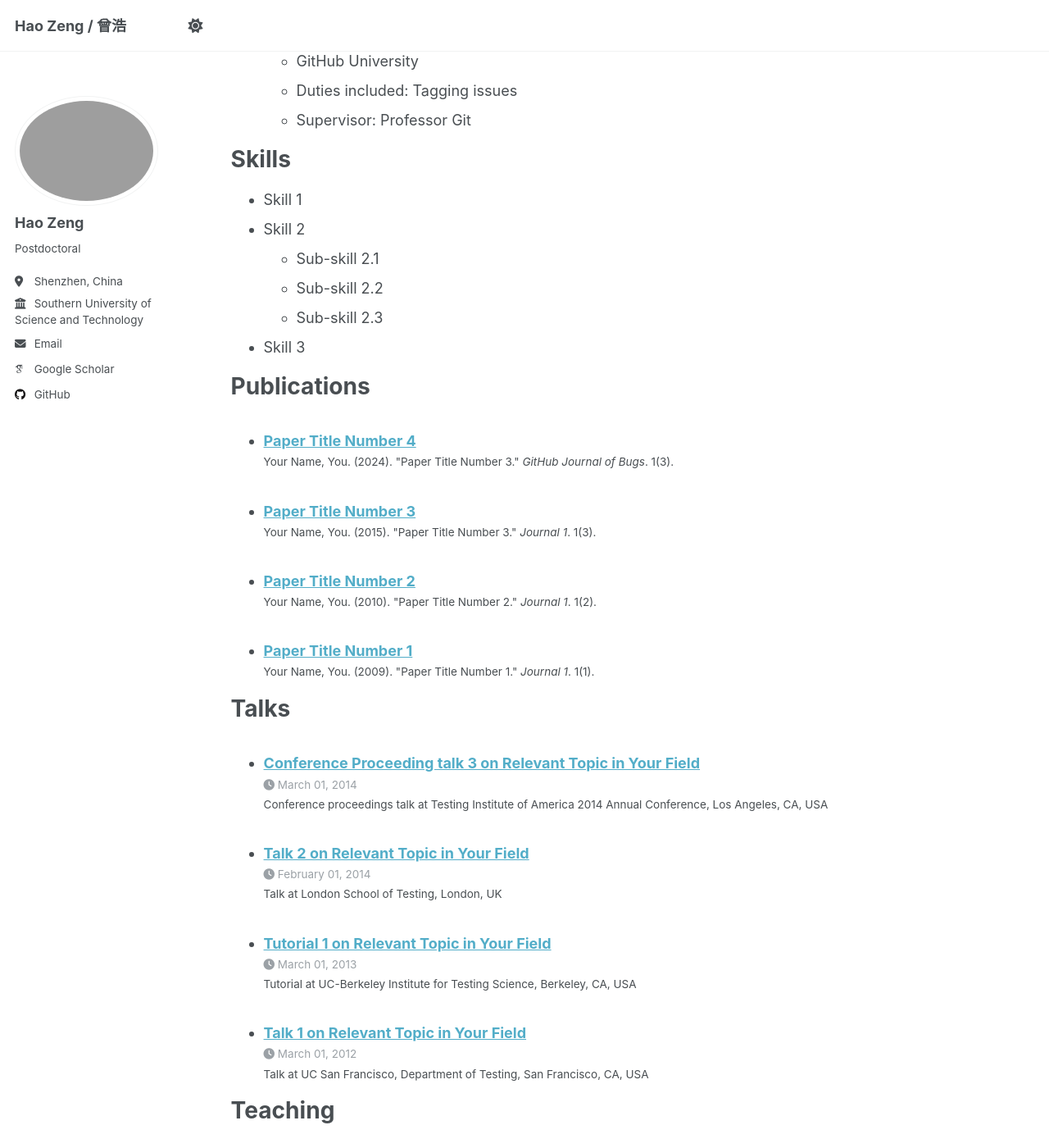
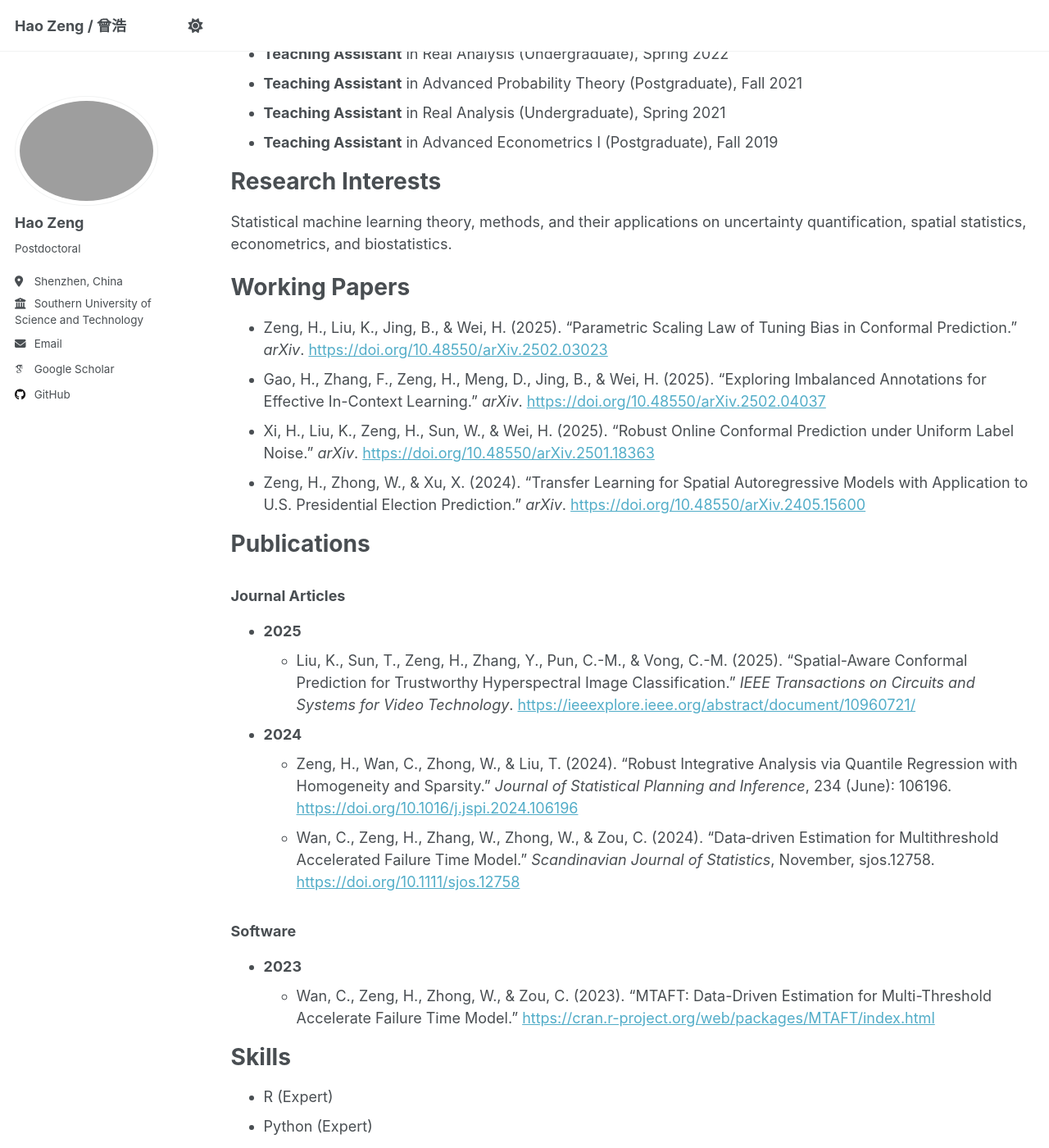
Before and after one commit to ZhaoyuXingStat/ZhaoyuXingStat.github.io, a Jekyll site: the page built from _pages/cv.md, in a window 1280 px wide and 1400 px high, scrolled down 625 px. Shown: the whole window at 82% size. Built offline with Jekyll 4.4.1, drawn with Linux system fonts in a browser that asks for light colours; some web fonts are replaced; some of the changed text lies outside the part shown.

Commit message:
更新个人简介，修改了姓名、电子邮件和网站信息，更新了教育背景和工作经历，添加了研究兴趣和发表的论文，提升了内容的完整性和专业性。

```diff
--- a/_pages/cv.md
+++ b/_pages/cv.md
@@ -11,54 +11,61 @@ redirect_from:
 
 Education
 ======
-* Ph.D in Version Control Theory, GitHub University, 2018 (expected)
-* M.S. in Jekyll, GitHub University, 2014
-* B.S. in GitHub, GitHub University, 2012
+* **Ph.D. in Statistics** (Supervisors: Wei Zhong, Xingbai Xu, and Tuo Liu), 2020-2024
+  * Gregory and Paula Chow Institute for Studies in Economics, Xiamen University
+* **M.S. in Quantitative Economics** (To Ph.D. in 2020), 2018-2020
+  * Wang Yanan Institute for Studies in Economics, Xiamen University
+* **B.S. in the Base of Financial Mathematics and Financial Engineering** (Peng Shige Class), 2014-2018
+  * School of Mathematics, Shandong University
 
-Work experience
+Work Experience
 ======
-* Spring 2024: Academic Pages Collaborator
-  * GitHub University
-  * Duties includes: Updates and improvements to template
-  * Supervisor: The Users
+* **Postdoctoral Researcher**, Jul 2024 - Present
+  * Department of Statistics and Data Science, Southern University of Science and Technology (SUSTech) & National University of Singapore (NUS)
+* **Visiting Scholar**, May 2023 - Oct 2023
+  * Department of Statistics, National University of Singapore (NUS)
+* **Teaching Assistant** in Probability Introduction (Undergraduate), Fall 2022
+* **Teaching Assistant** in Real Analysis (Undergraduate), Spring 2022
+* **Teaching Assistant** in Advanced Probability Theory (Postgraduate), Fall 2021
+* **Teaching Assistant** in Real Analysis (Undergraduate), Spring 2021
+* **Teaching Assistant** in Advanced Econometrics I (Postgraduate), Fall 2019
 
-* Fall 2015: Research Assistant
-  * GitHub University
-  * Duties included: Merging pull requests
-  * Supervisor: Professor Hub
+Research Interests
+======
+Statistical machine learning theory, methods, and their applications on uncertainty quantification, spatial statistics, econometrics, and biostatistics.
 
-* Summer 2015: Research Assistant
-  * GitHub University
-  * Duties included: Tagging issues
-  * Supervisor: Professor Git
+Working Papers
+======
+*   Zeng, H., Liu, K., Jing, B., & Wei, H. (2025). "Parametric Scaling Law of Tuning Bias in Conformal Prediction." *arXiv*. [https://doi.org/10.48550/arXiv.2502.03023](https://doi.org/10.48550/arXiv.2502.03023)
+*   Gao, H., Zhang, F., Zeng, H., Meng, D., Jing, B., & Wei, H. (2025). "Exploring Imbalanced Annotations for Effective In-Context Learning." *arXiv*. [https://doi.org/10.48550/arXiv.2502.04037](https://doi.org/10.48550/arXiv.2502.04037)
+*   Xi, H., Liu, K., Zeng, H., Sun, W., & Wei, H. (2025). "Robust Online Conformal Prediction under Uniform Label Noise." *arXiv*. [https://doi.org/10.48550/arXiv.2501.18363](https://doi.org/10.48550/arXiv.2501.18363)
+*   Zeng, H., Zhong, W., & Xu, X. (2024). "Transfer Learning for Spatial Autoregressive Models with Application to U.S. Presidential Election Prediction." *arXiv*. [https://doi.org/10.48550/arXiv.2405.15600](https://doi.org/10.48550/arXiv.2405.15600)
+
+Publications
+======
+### Journal Articles
+*   **2025**
+    *   Liu, K., Sun, T., Zeng, H., Zhang, Y., Pun, C.-M., & Vong, C.-M. (2025). "Spatial-Aware Conformal Prediction for Trustworthy Hyperspectral Image Classification." *IEEE Transactions on Circuits and Systems for Video Technology*. [https://ieeexplore.ieee.org/abstract/document/10960721/](https://ieeexplore.ieee.org/abstract/document/10960721/)
+*   **2024**
+    *   Zeng, H., Wan, C., Zhong, W., & Liu, T. (2024). "Robust Integrative Analysis via Quantile Regression with Homogeneity and Sparsity." *Journal of Statistical Planning and Inference*, 234 (June): 106196. [https://doi.org/10.1016/j.jspi.2024.106196](https://doi.org/10.1016/j.jspi.2024.106196)
+    *   Wan, C., Zeng, H., Zhang, W., Zhong, W., & Zou, C. (2024). "Data‐driven Estimation for Multithreshold Accelerated Failure Time Model." *Scandinavian Journal of Statistics*, November, sjos.12758. [https://doi.org/10.1111/sjos.12758](https://doi.org/10.1111/sjos.12758)
+
+### Software
+*   **2023**
+    *   Wan, C., Zeng, H., Zhong, W., & Zou, C. (2023). "MTAFT: Data-Driven Estimation for Multi-Threshold Accelerate Failure Time Model." [https://cran.r-project.org/web/packages/MTAFT/index.html](https://cran.r-project.org/web/packages/MTAFT/index.html)
 
 Skills
 ======
-* Skill 1
-* Skill 2
-  * Sub-skill 2.1
-  * Sub-skill 2.2
-  * Sub-skill 2.3
-* Skill 3
+* R (Expert)
+* Python (Expert)
+* Matlab (Intermediate)
+* SQL (Intermediate)
+* Latex (Intermediate)
 
-Publications
+Awards
 ======
-  <ul>{% for post in site.publications reversed %}
-    {% include archive-single-cv.html %}
-  {% endfor %}</ul>
-
-Talks
-======
-  <ul>{% for post in site.talks reversed %}
-    {% include archive-single-talk-cv.html  %}
-  {% endfor %}</ul>
-
-Teaching
-======
-  <ul>{% for post in site.teaching reversed %}
-    {% include archive-single-cv.html %}
-  {% endfor %}</ul>
-
-Service and leadership
-======
-* Currently signed in to 43 different slack teams
+* Meritorious Winner, Interdisciplinary Contest in Modeling, USA, 2016
+* 3<sup>rd</sup> Price at the Provincial Level, Mathematics Competition for Chinese College Students, 2016
+* 2<sup>nd</sup> Price at the Provincial Level, China Undergraduate Mathematical Contest in Modeling, 2015
+* 1<sup>st</sup> Prize for Outstanding Students, Shandong University, 2015
+* Three Good Student, Shandong University, 2015
```
Also changed, not shown: _data/cv.json (+9 -42 lines).
